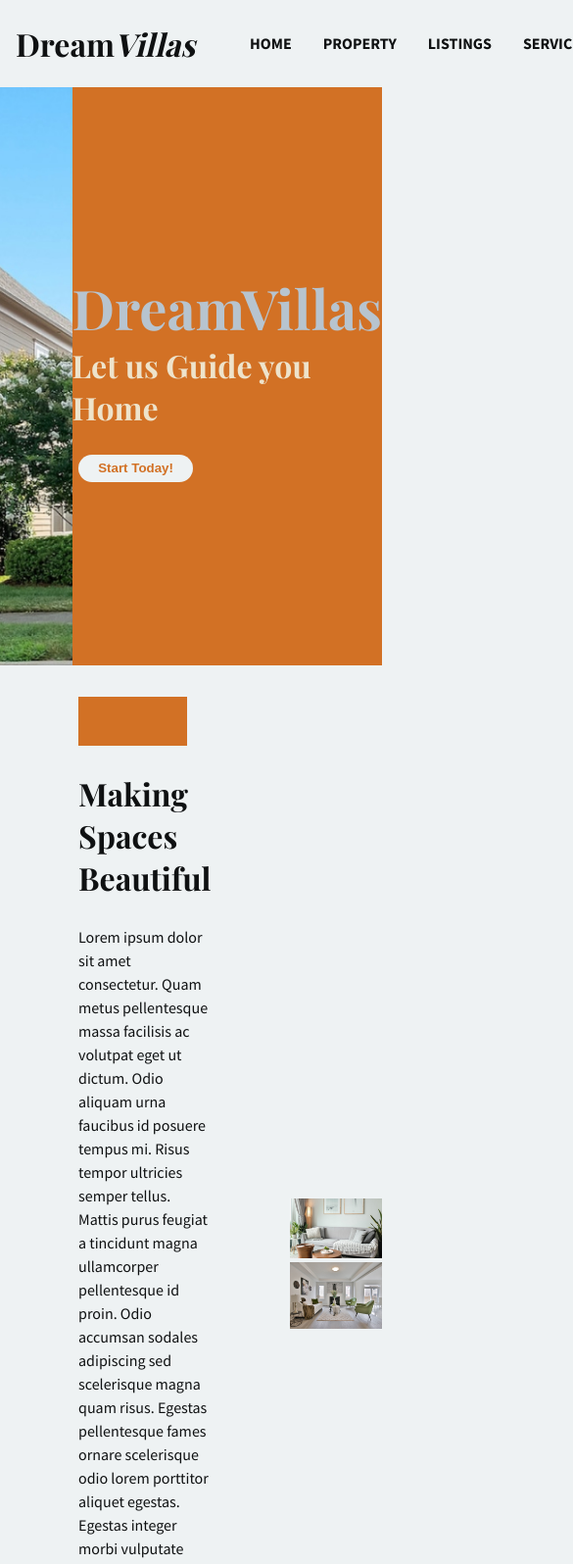
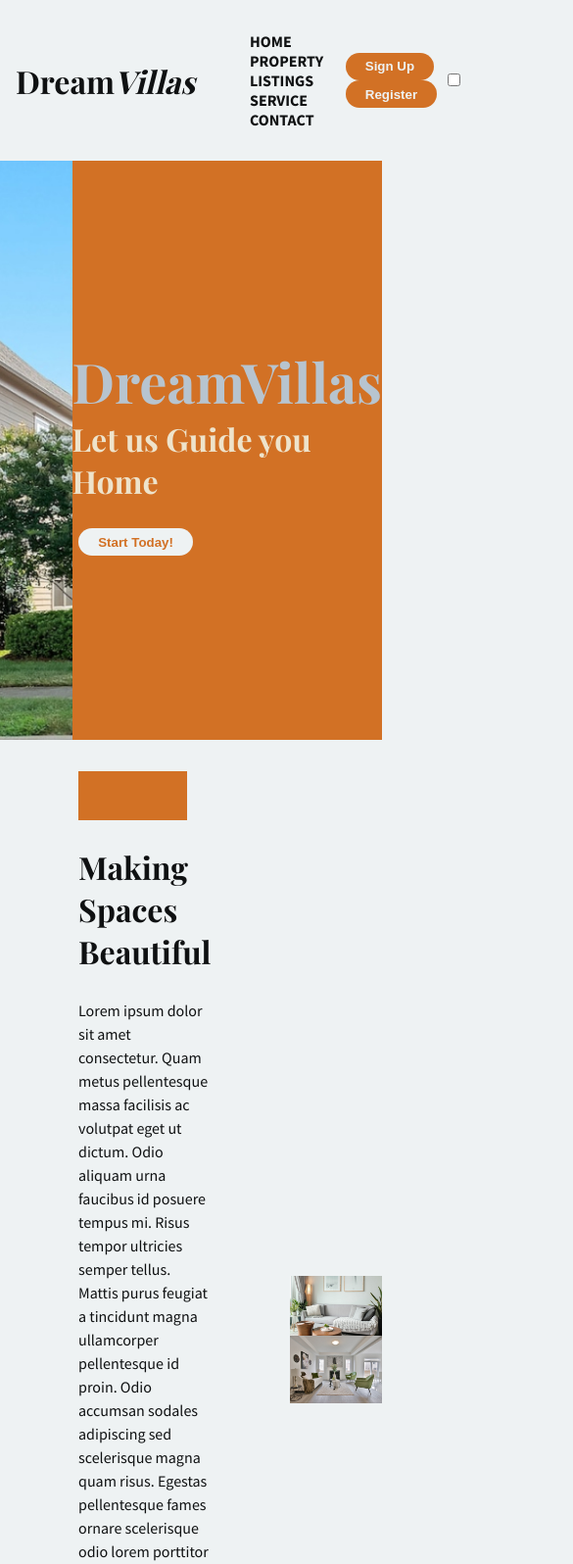
Before and after one commit to copestakes/dreamvilla-landing-page, a plain HTML site: page index.html in a window 390 px wide. Shown: the top 1596 px of the page at 98% size, 585 px wide, since content can reach past the window. Drawn offline with nearby package versions, Linux system fonts and the light colour scheme; a web font is replaced by a local one.

Commit message:
media query add

```diff
--- a/index.html
+++ b/index.html
@@ -33,6 +33,11 @@
         <div class="buttons">
             <button>Sign Up</button>
             <button>Register</button>
+        </div>
+
+        <div class="hamburger">
+            <input type="checkbox" name="toggle" id="toggle" class="toggle">
+            <label for="toggle" class="toggle-label"><i class="fa-solid fa-bars"></i></label>
         </div>
     </div>
 
--- a/style.css
+++ b/style.css
@@ -164,6 +164,7 @@ header > * {
   width: 100%;
   height: auto;
   object-fit: cover;
+  float: left;
 }
 
 .dream {
@@ -320,3 +321,19 @@ footer a:hover {
   color: var(--gray-100);
   padding: 2em;
 }
+
+.toggle-label {
+  display: none;
+}
+
+
+
+@media screen and (max-width: 960px){
+
+  nav ul {
+    display: block;
+
+  }
+
+
+}
```
